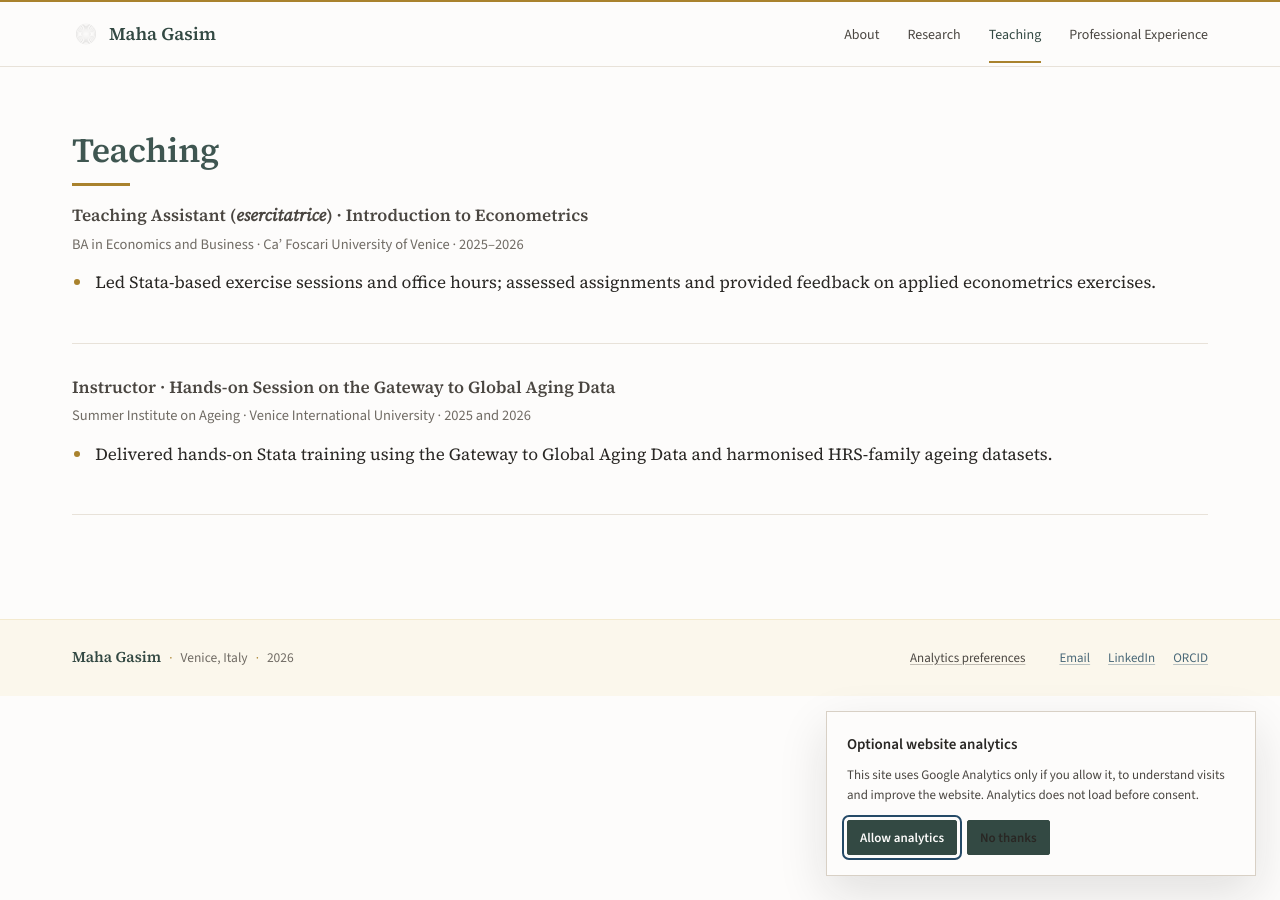
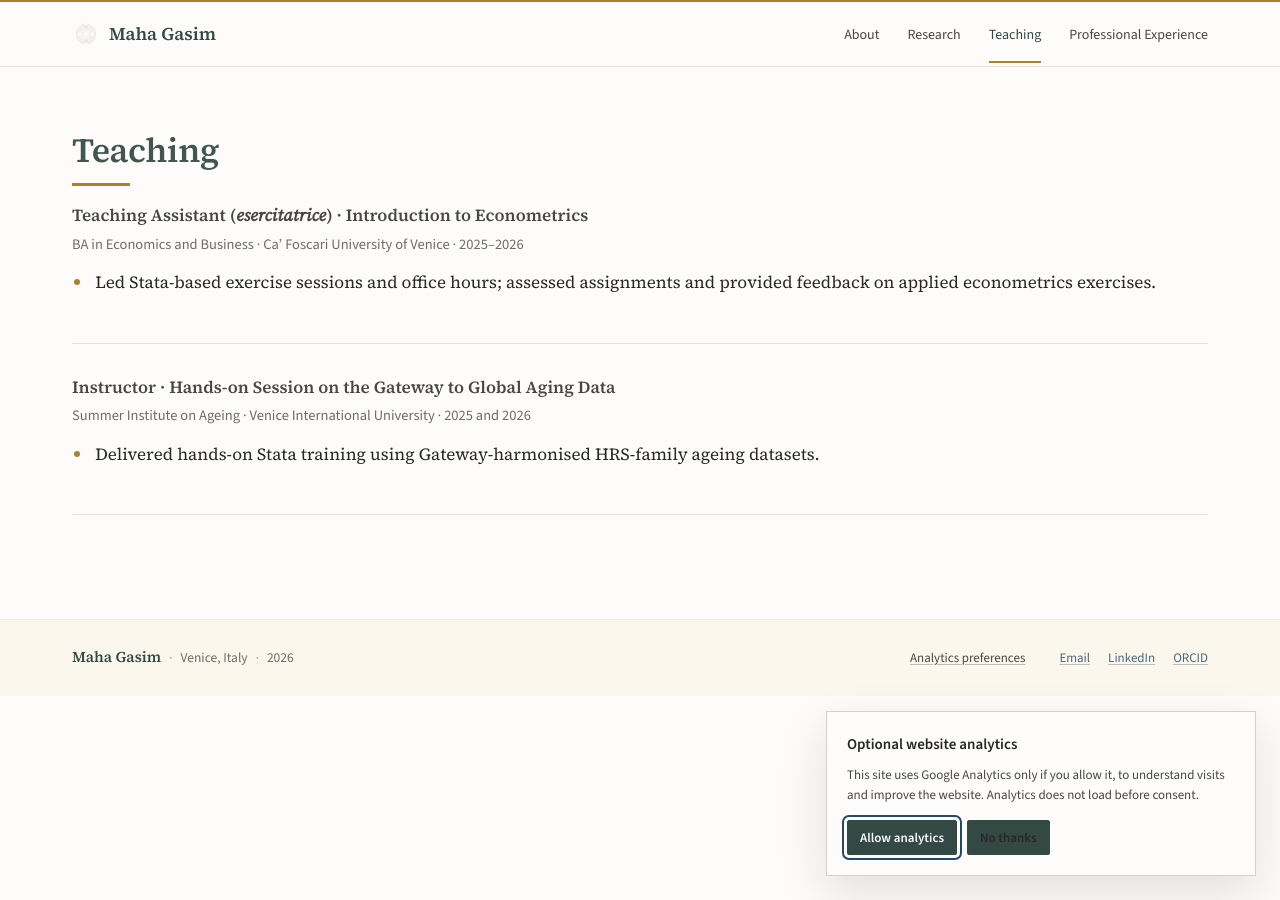
Before and after one commit to mahagasim/mahagasim.github.io, a Jekyll site: the page built from teaching.md, in a window 1280 px wide. Built offline with Jekyll 4.4.1, drawn with Linux system fonts in a browser that asks for light colours.

Commit message:
Align teaching page wording with CV

```diff
--- a/teaching.md
+++ b/teaching.md
@@ -18,6 +18,6 @@ description: Teaching experience in econometrics, Stata, and harmonised HRS-fami
   <h3>Instructor · Hands-on Session on the Gateway to Global Aging Data</h3>
   <p class="entry-meta">Summer Institute on Ageing · Venice International University · 2025 and 2026</p>
   <ul>
-    <li>Delivered hands-on Stata training using the Gateway to Global Aging Data and harmonised HRS-family ageing datasets.</li>
+    <li>Delivered hands-on Stata training using Gateway-harmonised HRS-family ageing datasets.</li>
   </ul>
 </div>
```
